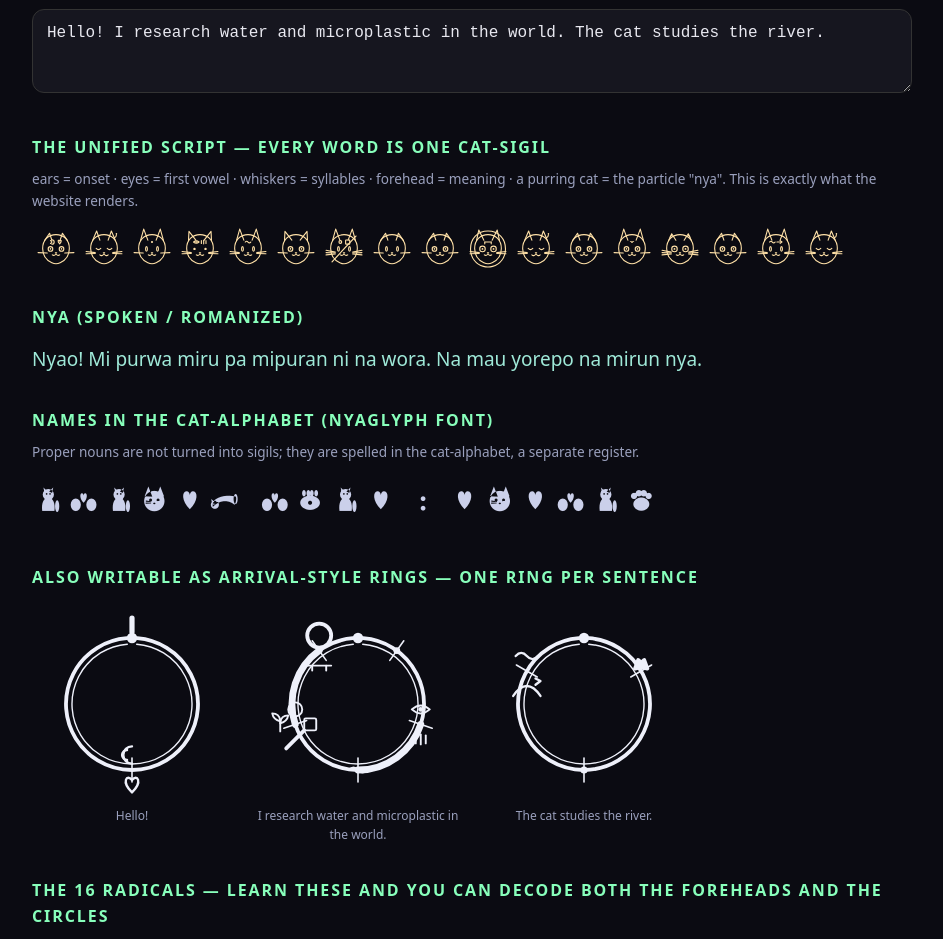
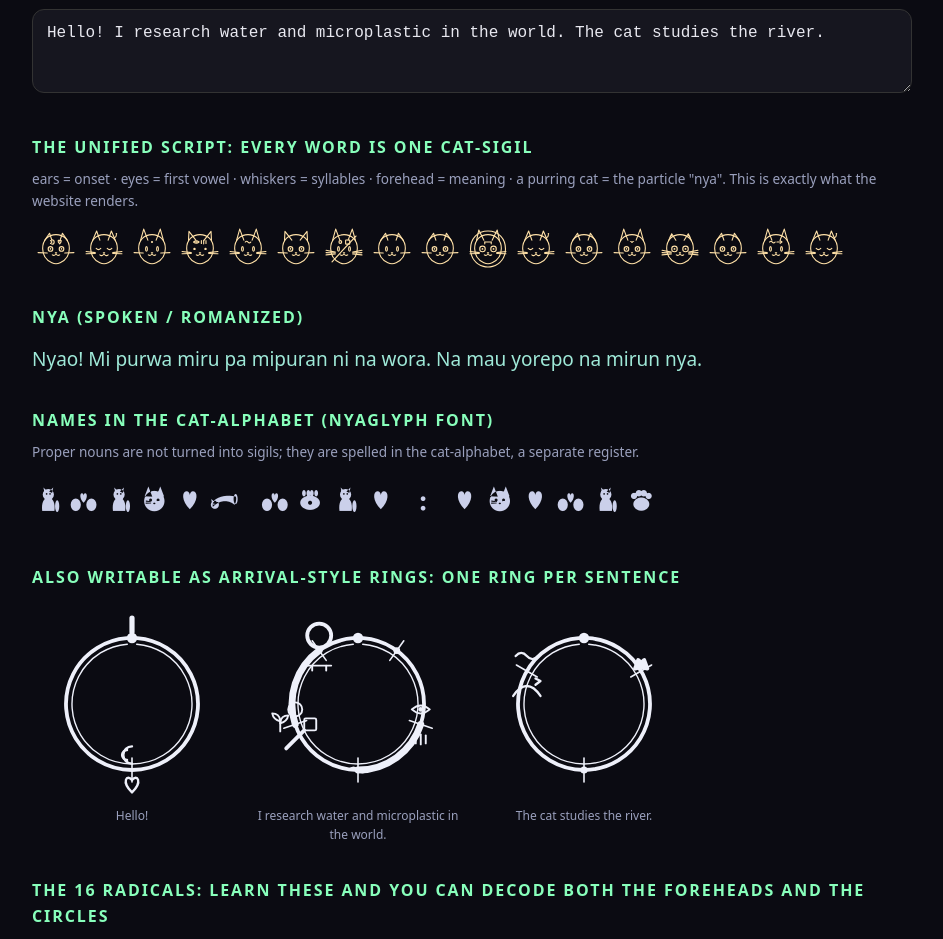
Before and after one commit to syydaniel/nyalang, a website: page demo/index.html in a window 1280 px wide. Shown: the part 200-1139 px from the top of the page, without its empty margins (168-1111 px from the left). Drawn offline with Linux system fonts and the light colour scheme.

Commit message:
Demo: drop em-dashes from headings (use colons)
Co-Authored-By: Claude Opus 4.8 (1M context) <noreply@anthropic.com>

```diff
--- a/demo/index.html
+++ b/demo/index.html
@@ -31,7 +31,7 @@
 
   <textarea id="in">Hello! I research water and microplastic in the world. The cat studies the river.</textarea>
 
-  <h2>The unified script — every word is one cat-sigil</h2>
+  <h2>The unified script: every word is one cat-sigil</h2>
   <p class="sub">ears = onset · eyes = first vowel · whiskers = syllables · forehead = meaning · a purring cat = the particle "nya". This is exactly what the website renders.</p>
   <div id="sigils"></div>
 
@@ -42,10 +42,10 @@
   <p class="sub">Proper nouns are not turned into sigils; they are spelled in the cat-alphabet, a separate register.</p>
   <div class="alpha" id="alpha">Yiyang Shen · Daniel</div>
 
-  <h2>Also writable as Arrival-style rings — one ring per sentence</h2>
+  <h2>Also writable as Arrival-style rings: one ring per sentence</h2>
   <div class="logos" id="logos"></div>
 
-  <h2>The 16 radicals — learn these and you can decode both the foreheads and the circles</h2>
+  <h2>The 16 radicals: learn these and you can decode both the foreheads and the circles</h2>
   <div class="legend" id="legend"></div>
 
   <script type="module">
```
Also changed, not shown: .claude/launch.json (added).
